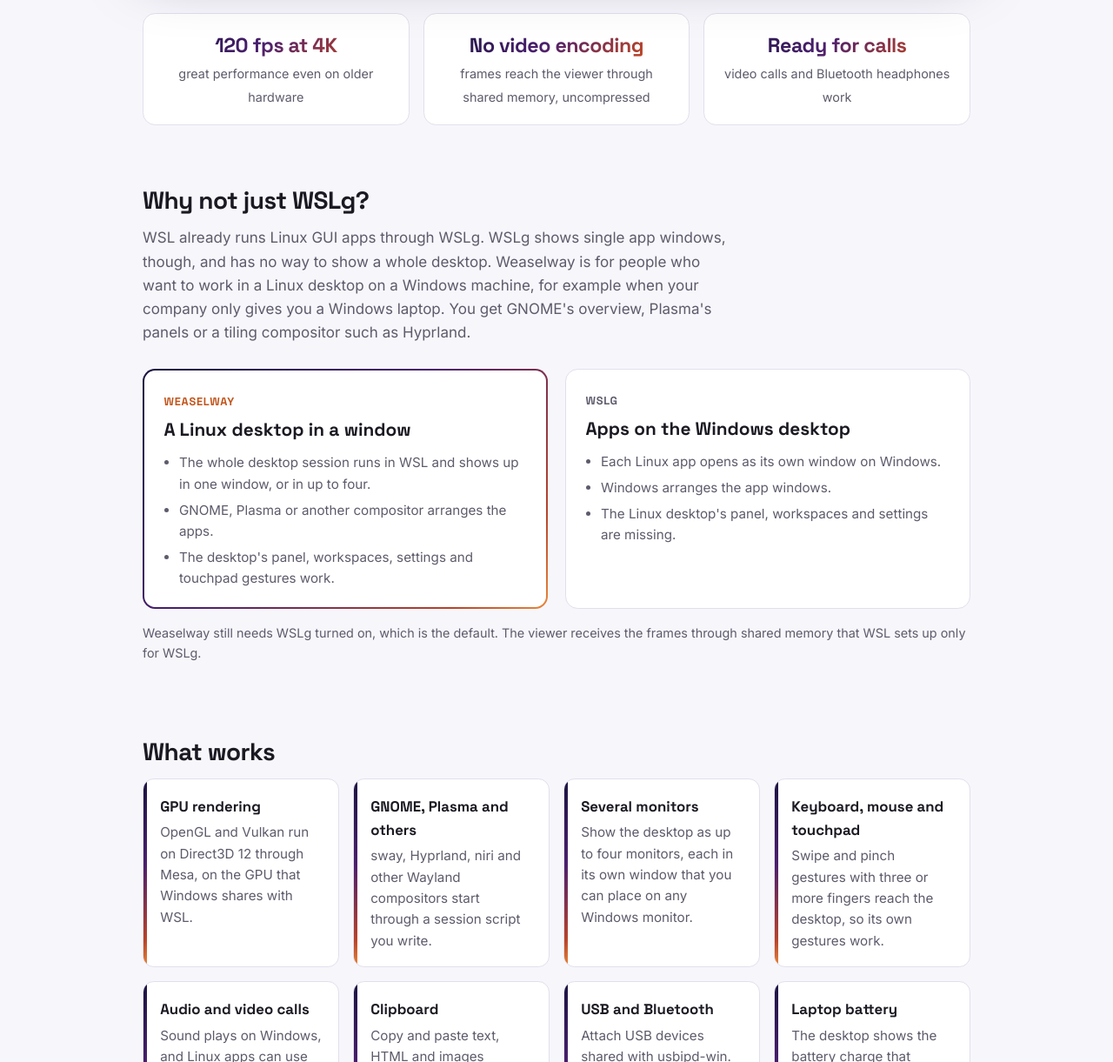
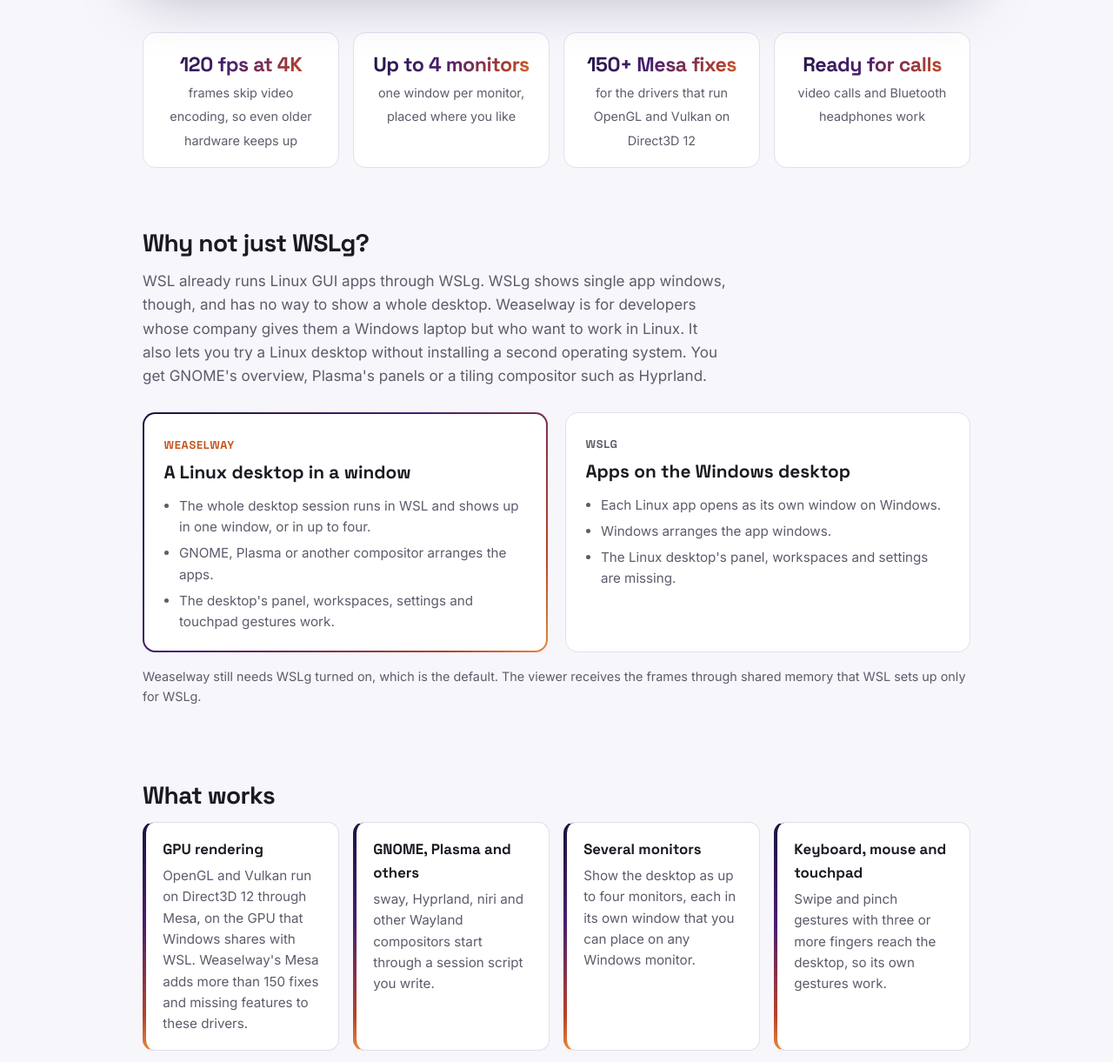
Before and after one commit to weaselway/weaselway.github.io, a plain HTML site: page index.html in a window 1280 px wide. Shown: the part 1124-2345 px from the top of the page at 87% size. Drawn offline with Linux system fonts and the light colour scheme.

Commit message:
Add performance, monitors and Mesa fixes; who it is for; card and button styling

```diff
--- a/index.html
+++ b/index.html
@@ -52,9 +52,9 @@
   .hero .lead { font-size: clamp(1.2rem, 3vw, 1.6rem); line-height: 1.35; max-width: 38rem; margin-bottom: .9rem; font-weight: 500; }
   .hero .sub { color: rgba(255,255,255,.8); max-width: 36rem; }
   .chips { display: flex; flex-wrap: wrap; gap: .5rem; margin: 1.25rem 0 2rem; padding: 0; list-style: none; }
-  .chips li { background: rgba(255,255,255,.14); border: 1px solid rgba(255,255,255,.25); border-radius: 2rem; padding: .25rem .8rem; font-size: .9rem; font-weight: 600; }
+  .chips li { background: rgba(255,255,255,.14); border: 1px solid rgba(255,255,255,.25); border-radius: 2rem; padding: 0 .8rem; height: 2rem; place-content: center; font-size: .9rem; font-weight: 600; }
   .buttons { display: flex; flex-wrap: wrap; gap: .75rem; }
-  .btn { display: inline-block; padding: .7rem 1.2rem; border-radius: .6rem; text-decoration: none; font-weight: 600; }
+  .btn { display: block; padding: 0 1.2rem; height: 3rem; place-content: center; border-radius: .6rem; text-decoration: none; font-weight: 600; }
   .btn.primary { background: #fff; color: #3a1752; }
   .btn.ghost { color: #fff; border: 1px solid rgba(255,255,255,.5); }
 
@@ -79,7 +79,7 @@
   .then p + p { margin-top: .6rem; color: var(--muted); font-size: .95rem; }
 
   /* Stats */
-  .stats { list-style: none; padding: 0; margin: 2.5rem 0 0; display: grid; grid-template-columns: repeat(3, 1fr); gap: 1rem; }
+  .stats { list-style: none; padding: 0; margin: 2.5rem 0 0; display: grid; grid-template-columns: repeat(auto-fit, minmax(11rem, 1fr)); gap: 1rem; }
   .stats li { background: var(--card); border: 1px solid var(--line); border-radius: .9rem; padding: 1.1rem 1.2rem; text-align: center; }
   .stats strong { display: block; font-size: 1.45rem; letter-spacing: -.02em; background: var(--hero); -webkit-background-clip: text; background-clip: text; color: transparent; }
   @media (prefers-color-scheme: dark) { .stats strong { background: linear-gradient(90deg, #c9a7ff, #ffa86b); -webkit-background-clip: text; background-clip: text; } }
@@ -98,8 +98,8 @@
 
   /* Features */
   .grid { display: grid; grid-template-columns: repeat(auto-fit, minmax(13.5rem, 1fr)); gap: 1rem; }
-  .card { background: var(--card); border: 1px solid var(--line); border-radius: .8rem; padding: 1.1rem 1.2rem; position: relative; overflow: hidden; }
-  .card::before { content: ""; position: absolute; left: 0; top: 0; bottom: 0; width: 4px; background: var(--hero); }
+  /* The gradient fills the left corner-radius width of the border box; the card colour covers it except in the transparent left border, so the edge follows the rounded corners like .distro's. Wider, it shows through the anti-aliased right corners. */
+  .card { background: linear-gradient(var(--card), var(--card)) padding-box, linear-gradient(#1a1440, #4a1f6e 45%, #b8432a 85%, #e8873a) border-box 0 0 / .8rem 100% no-repeat; border: 1px solid var(--line); border-left: 4px solid transparent; border-radius: .8rem; padding: 1.1rem 1.2rem; }
   .card p { margin: 0; color: var(--muted); font-size: .95rem; }
 
   /* Flow */
@@ -132,7 +132,7 @@
   <div class="wrap">
     <h1>Weaselway</h1>
     <p class="lead">A Linux desktop on WSL2, rendered on your GPU and shown in a window on Windows.</p>
-    <p class="sub">Work in GNOME, Plasma or another Wayland desktop on a Windows laptop. It runs inside WSL2 and responds like a local desktop.</p>
+    <p class="sub">Work in GNOME, Plasma or another Wayland desktop on a Windows laptop, on up to four monitors. It runs inside WSL2 and feels as fast as a local desktop.</p>
     <ul class="chips"><li>NixOS</li><li>Ubuntu</li><li>Arch Linux</li><li>CachyOS</li></ul>
     <div class="buttons">
       <a class="btn primary" href="#install">Get started</a>
@@ -149,14 +149,15 @@
   </figure>
 
   <ul class="stats">
-    <li><strong>120 fps at 4K</strong><span>great performance even on older hardware</span></li>
-    <li><strong>No video encoding</strong><span>frames reach the viewer through shared memory, uncompressed</span></li>
+    <li><strong>120 fps at 4K</strong><span>frames skip video encoding, so even older hardware keeps up</span></li>
+    <li><strong>Up to 4 monitors</strong><span>one window per monitor, placed where you like</span></li>
+    <li><strong>150+ Mesa fixes</strong><span>for the drivers that run OpenGL and Vulkan on Direct3D 12</span></li>
     <li><strong>Ready for calls</strong><span>video calls and Bluetooth headphones work</span></li>
   </ul>
 
   <section id="why">
     <h2>Why not just WSLg?</h2>
-    <p class="intro">WSL already runs Linux GUI apps through WSLg. WSLg shows single app windows, though, and has no way to show a whole desktop. Weaselway is for people who want to work in a Linux desktop on a Windows machine, for example when your company only gives you a Windows laptop. You get GNOME's overview, Plasma's panels or a tiling compositor such as Hyprland.</p>
+    <p class="intro">WSL already runs Linux GUI apps through WSLg. WSLg shows single app windows, though, and has no way to show a whole desktop. Weaselway is for developers whose company gives them a Windows laptop but who want to work in Linux. It also lets you try a Linux desktop without installing a second operating system. You get GNOME's overview, Plasma's panels or a tiling compositor such as Hyprland.</p>
     <div class="compare">
       <div class="vs ours">
         <span class="how">Weaselway</span>
@@ -183,7 +184,7 @@
   <section>
     <h2>What works</h2>
     <div class="grid">
-      <div class="card"><h3>GPU rendering</h3><p>OpenGL and Vulkan run on Direct3D 12 through Mesa, on the GPU that Windows shares with WSL.</p></div>
+      <div class="card"><h3>GPU rendering</h3><p>OpenGL and Vulkan run on Direct3D 12 through Mesa, on the GPU that Windows shares with WSL. Weaselway's Mesa adds more than 150 fixes and missing features to these drivers.</p></div>
       <div class="card"><h3>GNOME, Plasma and others</h3><p>sway, Hyprland, niri and other Wayland compositors start through a session script you write.</p></div>
       <div class="card"><h3>Several monitors</h3><p>Show the desktop as up to four monitors, each in its own window that you can place on any Windows monitor.</p></div>
       <div class="card"><h3>Keyboard, mouse and touchpad</h3><p>Swipe and pinch gestures with three or more fingers reach the desktop, so its own gestures work.</p></div>
@@ -223,7 +224,7 @@ cd weaselway
         <div>
           <h3>Arch Linux</h3>
           <span class="how">Install script</span>
-          <p>The same script works on Arch Linux and CachyOS, with GNOME, Plasma or Hyprland. Arch's WSL image needs <a href="https://github.com/weaselway/weaselway/blob/main/distro/README.md#1-install-the-distro">a user and a few packages</a> first.</p>
+          <p>The script adds weaselway to the GNOME, Plasma or Hyprland packages from Arch Linux or CachyOS. It compiles Mesa and the compositor on your machine. Arch's WSL image needs <a href="https://github.com/weaselway/weaselway/blob/main/distro/README.md#1-install-the-distro">a user and a few packages</a> first.</p>
         </div>
 <pre><code>git clone https://github.com/weaselway/weaselway
 cd weaselway
```
